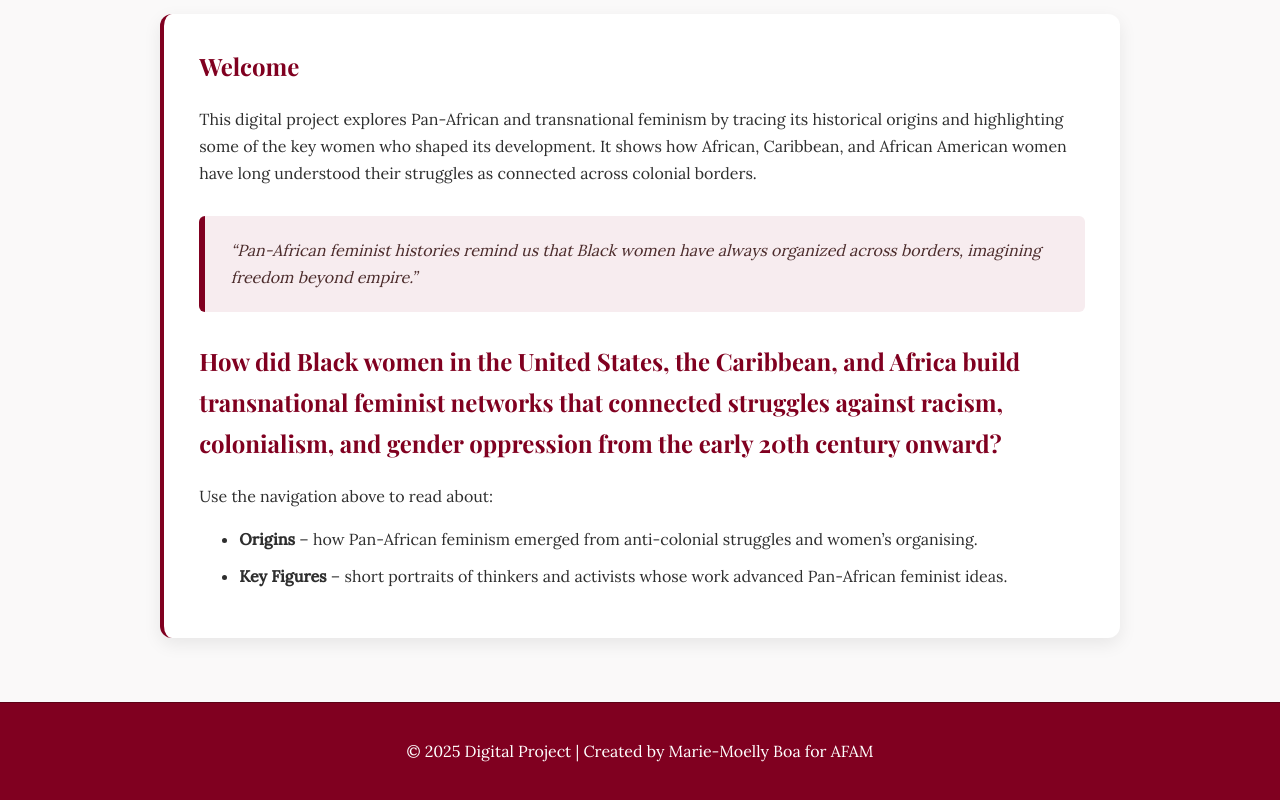
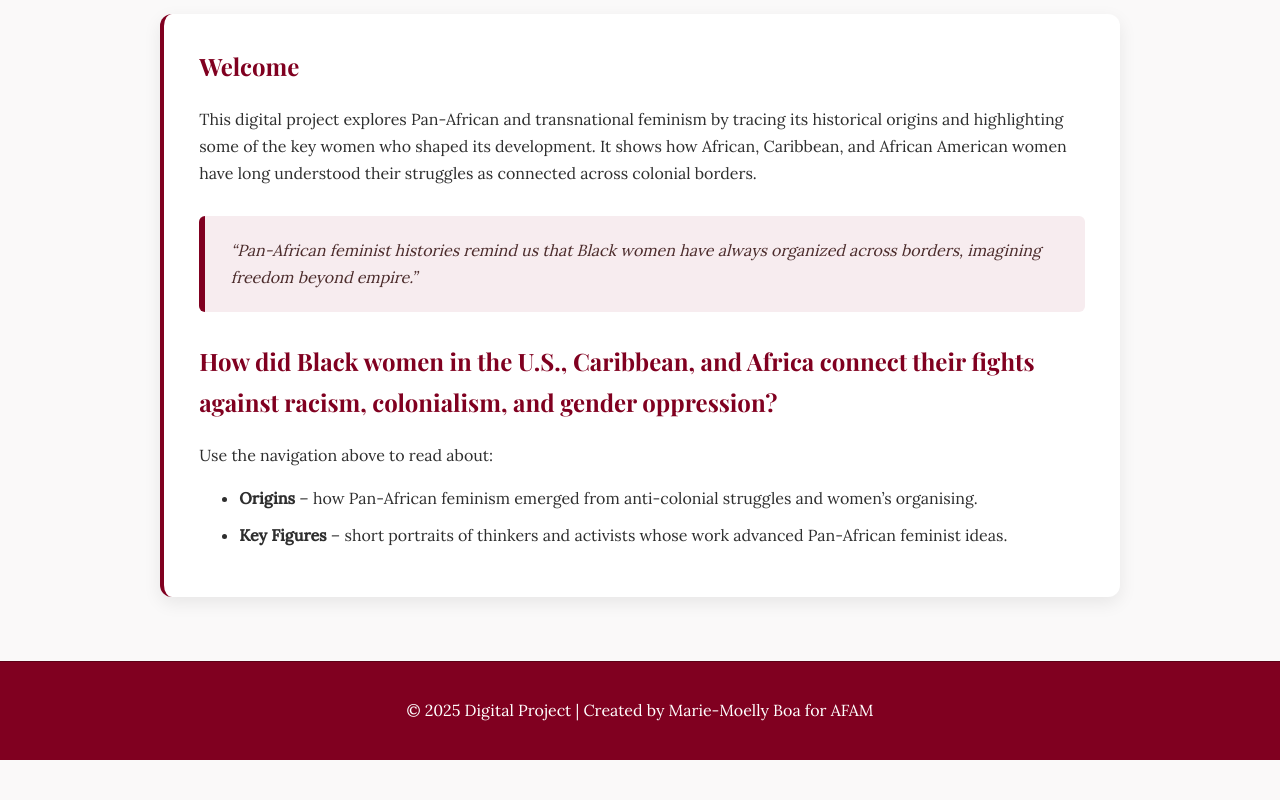
Before and after one commit to elieldev23/Pan-African, a plain HTML site: page index.html in a window 1280 px wide. Shown: the part 667-1467 px from the top of the page. After the commit the page ends 1427 px from the top, so only its background shows below. Drawn offline with nearby package versions, Linux system fonts and the light colour scheme.

Commit message:
Update index.html

```diff
--- a/index.html
+++ b/index.html
@@ -44,7 +44,7 @@
         imagining freedom beyond empire.”
       </blockquote>
 
-      <h2>How did Black women in the United States, the Caribbean, and Africa build transnational feminist networks that connected struggles against racism, colonialism, and gender oppression from the early 20th century onward?</h2>
+      <h2>How did Black women in the U.S., Caribbean, and Africa connect their fights against racism, colonialism, and gender oppression?</h2>
 
       <p>
         Use the navigation above to read about:
```
